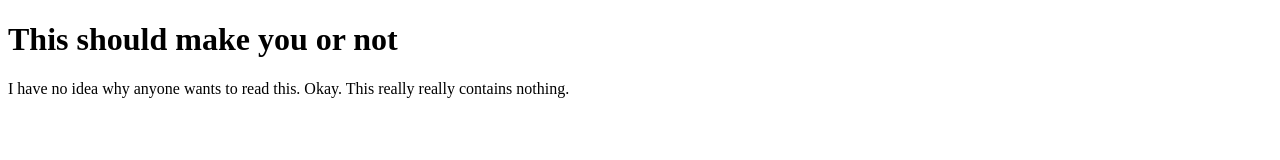
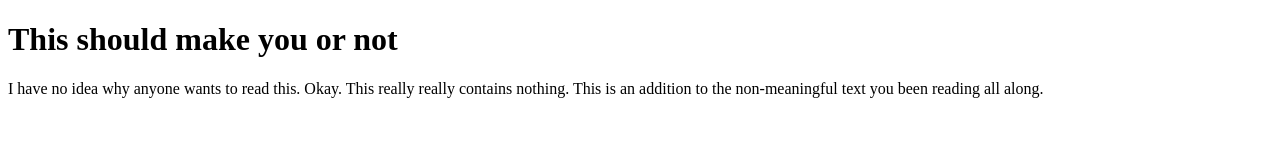
Before and after one commit to oluwaseunenoc/amplifyapp, a plain HTML site: page index.html in a window 1280 px wide. Drawn offline with Linux system fonts and the light colour scheme.

Commit message:
commit to test

```diff
--- a/index.html
+++ b/index.html
@@ -10,5 +10,8 @@
     <h1>This should make you or not</h1>
     I have no idea why anyone wants to read this.
     Okay. This really really contains nothing.
+
+    This is an addition to the non-meaningful text you been reading all along.
+
 </body>
 </html>
```
